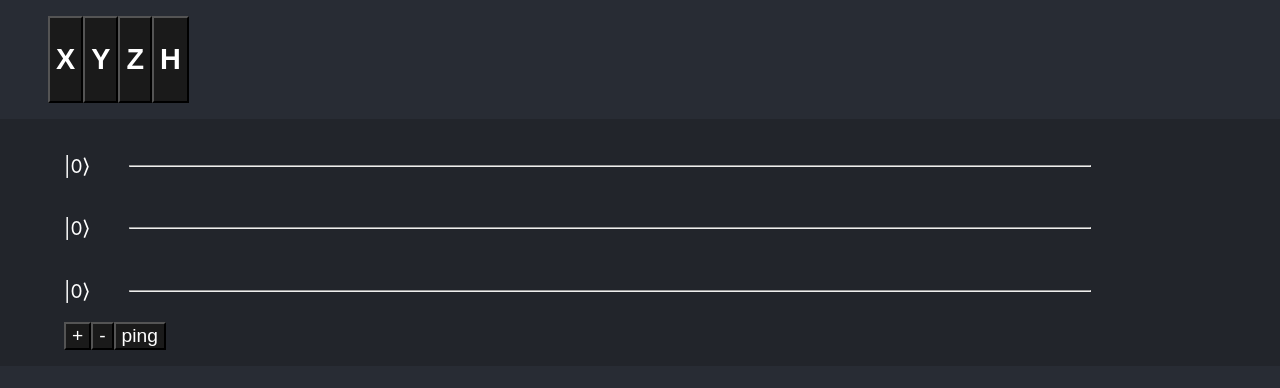
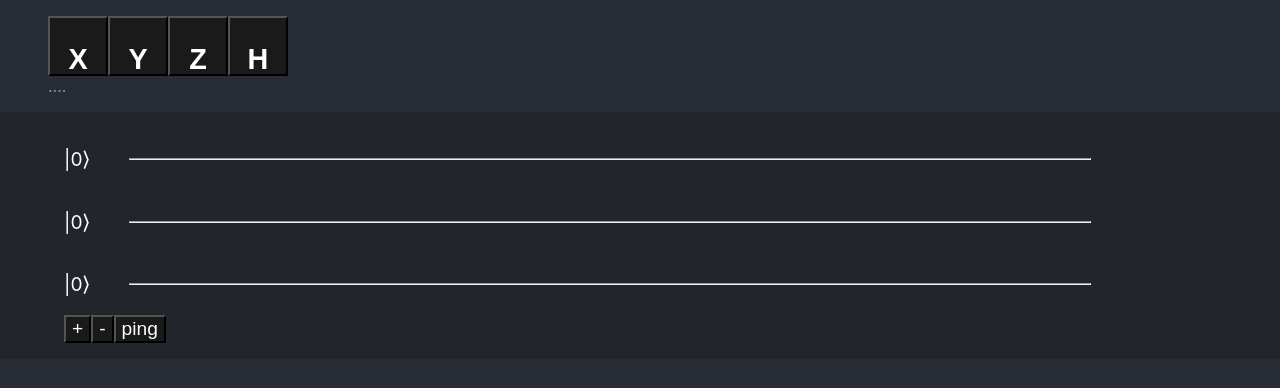
Before and after one commit to axellage/quantum-sim-group-81, a React (Create React App) app in the folder client/: page / in a window 1280 px wide. Shown: the top 388 px of the page. Built offline with nearby package versions, Linux system fonts and the light colour scheme.

Commit message:
Mutltiple draggables
Implemented functionality for multiple draggables. Multiple droppables should work but there would be a lot of copy paste code in that case so we should solve that first. The code can probably be improved a lot.

```diff
--- a/client/src/components/gate.tsx
+++ b/client/src/components/gate.tsx
@@ -4,10 +4,12 @@ import {CSS} from '@dnd-kit/utilities';
 
 export function Gate(props:any) {
     const {attributes, listeners, setNodeRef, transform} = useDraggable({
-        id: 'unique-id',
+        id: props.name,
       });
       const style = {
         transform: CSS.Translate.toString(transform),
+        width: 60,
+        height: 60
       };
 
       return (
--- a/client/src/components/toolbar.tsx
+++ b/client/src/components/toolbar.tsx
@@ -1,31 +1,74 @@
-import React, {useState} from "react";
+import React, {useMemo, useState} from "react";
 import './toolbar.css';
 import {Gate} from './gate';
-import {DndContext} from '@dnd-kit/core';
+import {DndContext, useDroppable} from '@dnd-kit/core';
+import {
+  createSnapModifier,
+  restrictToHorizontalAxis,
+} from '@dnd-kit/modifiers';
+
+function Droppable(props:any) {
+  const {isOver, setNodeRef} = useDroppable({
+    id: props.id,
+  });
+  const style = {
+    opacity: isOver ? 1 : 0.5,
+  };
+
+  return (
+    <div ref={setNodeRef} style={style}>
+      {props.children}
+    </div>
+  );
+}
 
 function Toolbar() {
-    const [parent, setParent] = useState(null);
+    const [parentH, setParentH] = useState(null);
+    const [parentX, setParentX] = useState(null);
+    const [parentY, setParentY] = useState(null);
+    const [parentZ, setParentZ] = useState(null);
+    const [gridSize, setGridSize] = React.useState(60);
+    const snapToGrid = useMemo(() => createSnapModifier(gridSize), [gridSize]);
+    const gateX = <Gate name="X"/>;
+    const gateY = <Gate name="Y"/>;
+    const gateZ = <Gate name="Z"/>;
+    const gateH = <Gate name="H"/>;
+
     return (
       <div className="toolbar">
         <section className="gate-container">
           <DndContext onDragEnd={handleDragEnd}>
-            <Gate name="X"/>
-          </DndContext>
-          <DndContext onDragEnd={handleDragEnd}>
-            <Gate name="Y"/>
-          </DndContext>
-          <DndContext onDragEnd={handleDragEnd}>
-            <Gate name="Z"/>
-          </DndContext>
-          <DndContext onDragEnd={handleDragEnd}>
-            <Gate name="H"/>
+            {!parentX ? gateX : null}
+            {!parentY ? gateY : null}
+            {!parentZ ? gateZ : null}
+            {!parentH ? gateH : null}
+            <Droppable id="droppable1">
+              {// TODO: If statement for if it's empty, in that case display "[]".
+              // Aka parentX != droppable1 && parentY != droppable1 etc
+}
+              {parentX === "droppable1" ? gateX : '.'}
+              {parentY === "droppable1" ? gateY : '.'}
+              {parentZ === "droppable1" ? gateZ : '.'}
+              {parentH === "droppable1" ? gateH : '.'}
+            </Droppable>
           </DndContext>
         </section>
       </div>
     );
 
-    function handleDragEnd({over}:any) {
-      setParent(over ? over.id : null);
+    function handleDragEnd(event:any) {
+      // TODO limit number of draggables in droppable to 1.
+      // probably by creating an isEmpty constant
+      const {active, over} = event;
+      if (active.id == 'X'){
+        setParentX(over ? over.id : null);
+      } else if(active.id == 'Y'){
+        setParentY(over ? over.id : null);
+      } else if(active.id == 'Z'){
+        setParentZ(over ? over.id : null);
+      } else if(active.id == 'H'){
+        setParentH(over ? over.id : null);
+      }
     }
   }
 
```
